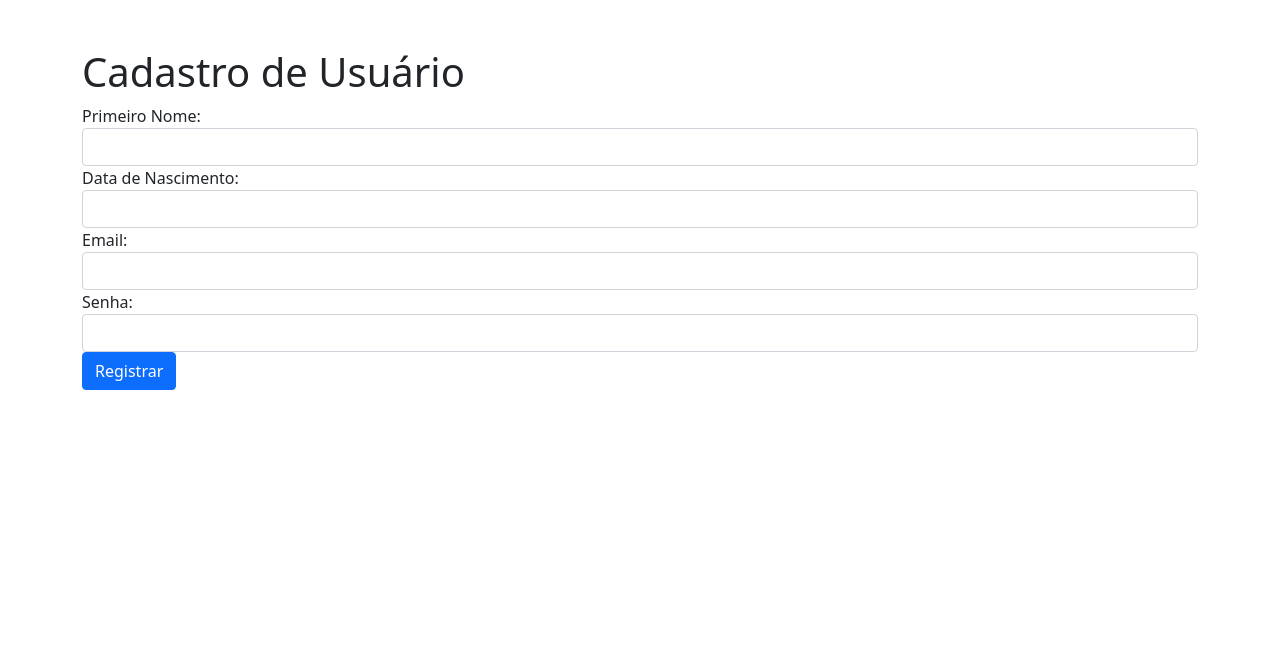
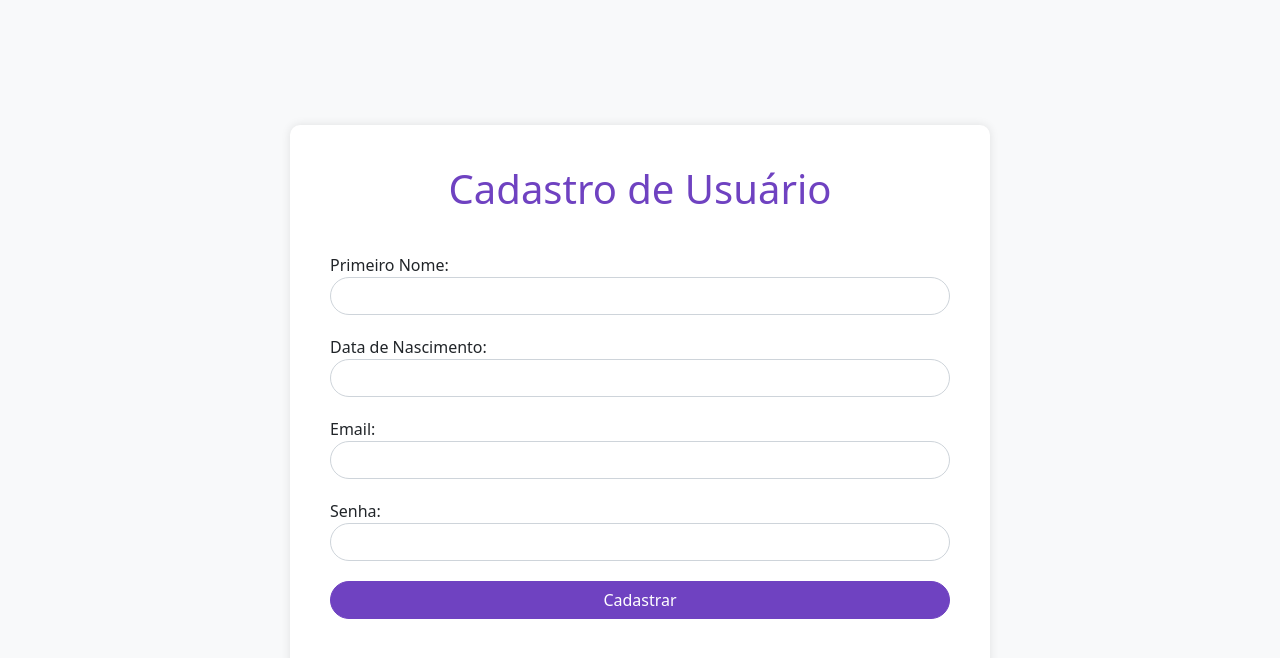
Before and after one commit to bevian/cadastro_validacao, a plain HTML site: page index.html in a window 1280 px wide. Drawn offline with nearby package versions, Linux system fonts and the light colour scheme.

Commit message:
alterado o botão de 'Registrar' para 'Cadastrar'

```diff
--- a/index.html
+++ b/index.html
@@ -8,9 +8,52 @@
     <!-- Incluindo a biblioteca Inputmask para máscara do campo de nascimento -->
     <script src="https://cdnjs.cloudflare.com/ajax/libs/jquery/3.6.0/jquery.min.js"></script>
     <script src="https://cdnjs.cloudflare.com/ajax/libs/inputmask/5.0.6-beta.38/inputmask.min.js"></script>
+    <!-- CSS personalizado -->
+    <style>
+        body {
+            background-color: #f8f9fa;
+            display: flex;
+            justify-content: center;
+            align-items: center;
+            height: 100vh;
+            margin: 0;
+        }
+        .container {
+            background-color: #ffffff;
+            border-radius: 10px;
+            box-shadow: 0 0 10px rgba(0, 0, 0, 0.1);
+            padding: 40px;
+            max-width: 700px;
+        }
+        h1 {
+            color: #6f42c1; /* Cor roxa */
+            text-align: center;
+            margin-bottom: 40px;
+        }
+        .form-group {
+            margin-bottom: 20px;
+        }
+        .form-control {
+            border-radius: 20px;
+            border: 1px solid #ced4da;
+        }
+        .form-control:focus {
+            border-color: #6f42c1;
+            box-shadow: 0 0 5px rgba(111, 66, 193, 0.5);
+        }
+        .btn-primary {
+            background-color: #6f42c1;
+            border-color: #6f42c1;
+            border-radius: 20px;
+        }
+        .btn-primary:hover {
+            background-color: #5a3798;
+            border-color: #5a3798;
+        }
+    </style>
 </head>
 <body>
-    <div class="container mt-5">
+    <div class="container">
         <h1>Cadastro de Usuário</h1>
         <form id="registration-form">
             <div class="form-group">
@@ -29,14 +72,12 @@
                 <label for="password">Senha:</label>
                 <input type="password" class="form-control" id="password" name="password" required>
             </div>
-            <button type="button" class="btn btn-primary" onclick="validateForm()">Registrar</button>
+            <button type="button" class="btn btn-primary w-100" onclick="validateForm()">Cadastrar</button>
         </form>
-
         <div id="validation-message" class="mt-3"></div>
     </div>
-
     <script src="validation.js"></script>
-    <!-- Usando o ready para colocar logo na abertura da pagina -->
+    <!-- Usando o ready para colocar logo na abertura da página -->
     <script>
         $(document).ready(function() {
             Inputmask("99/99/9999").mask("#birth-date");
```
